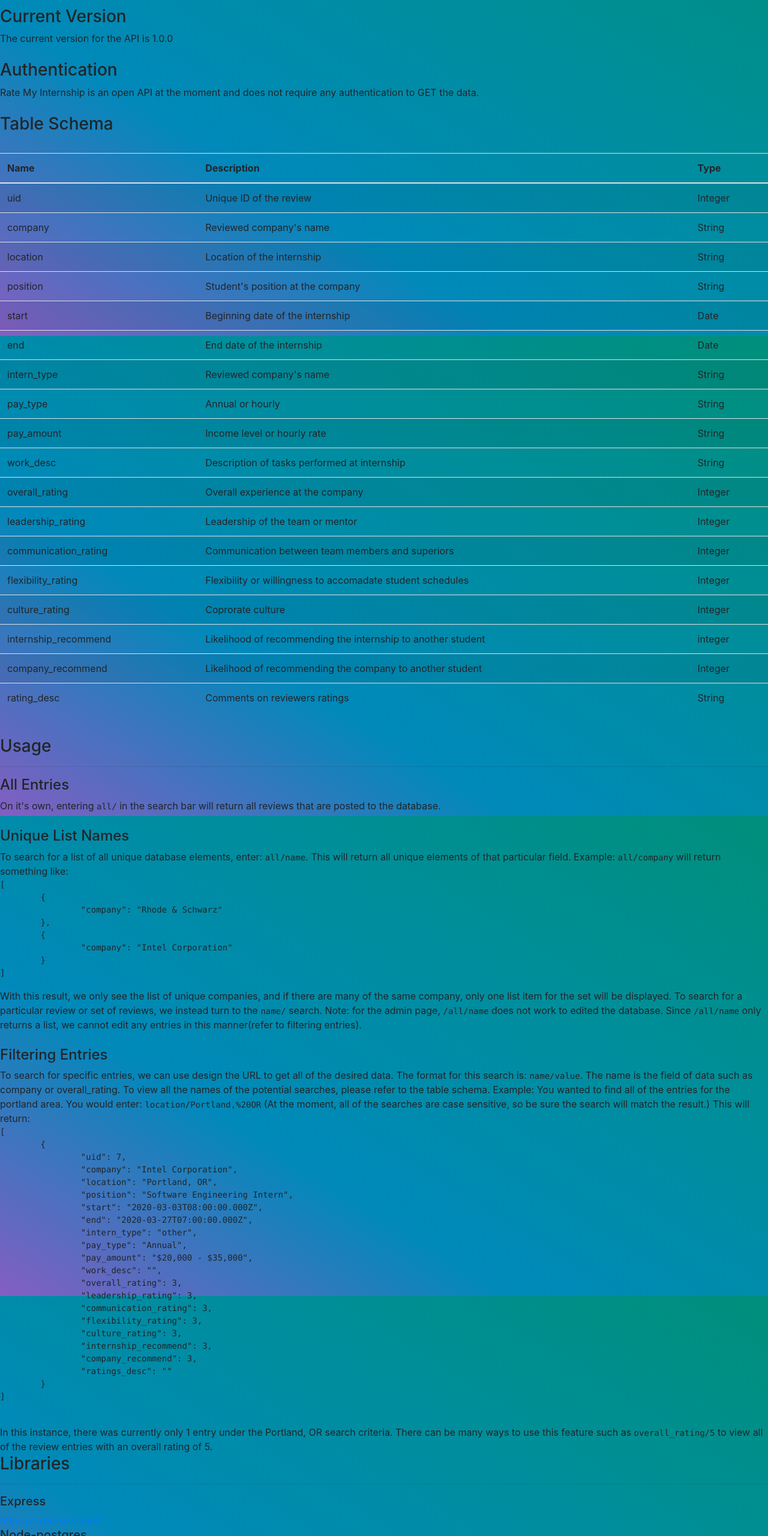
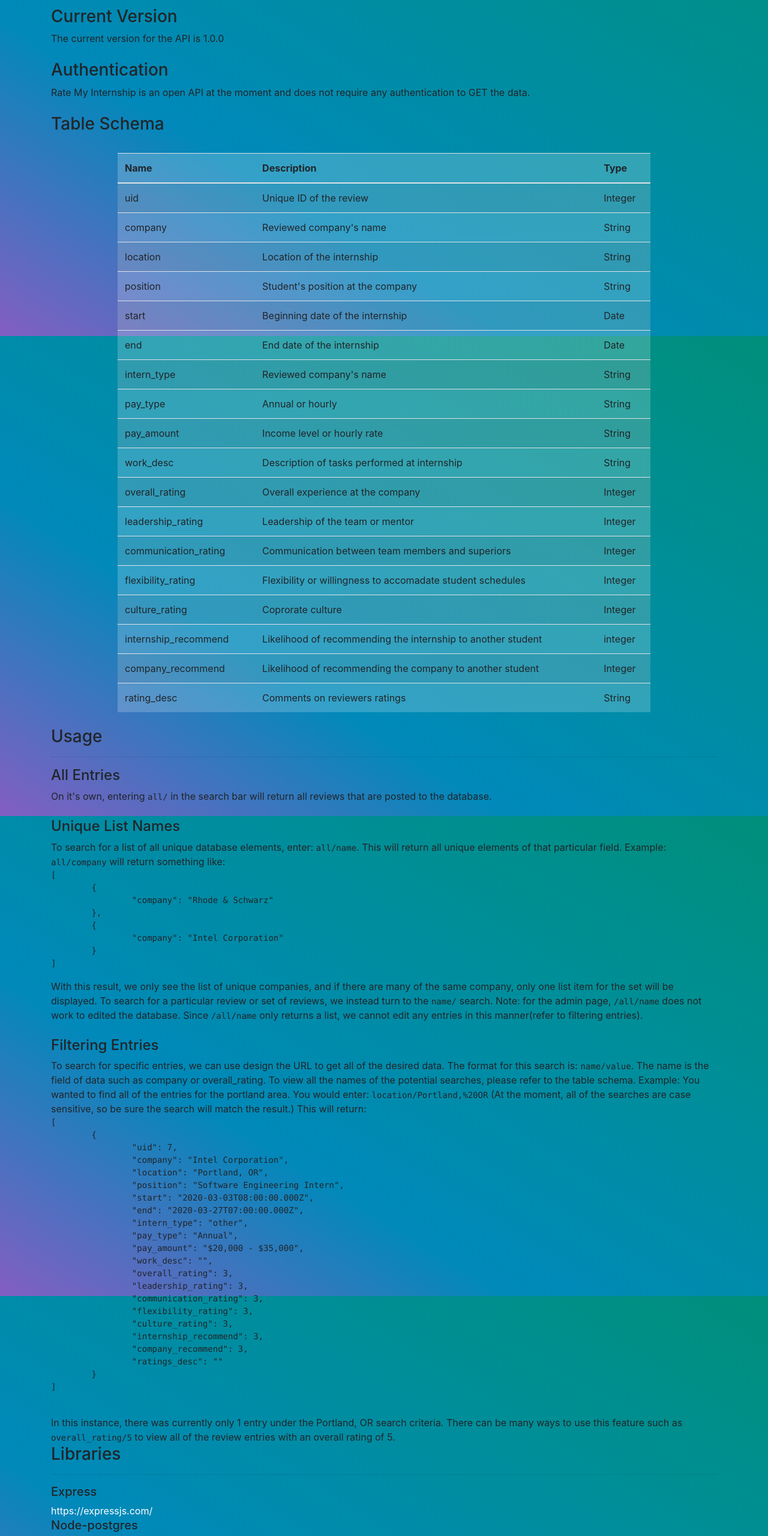
Before and after one commit to Aly-Tomato/ratemyinternship, a website: page views/documentation.html in a window 1280 px wide. Shown: the part 240-2800 px from the top of the page at 60% size. Drawn offline with nearby package versions, Linux system fonts and the light colour scheme.

Commit message:
update documentation styles

```diff
--- a/static/css/base.css
+++ b/static/css/base.css
@@ -24,9 +24,15 @@ body {
     border-bottom: solid #845ec2 1px;
 }
 
-a{
-    color: #845EC2;
+#expresslink, #nodelink {
+    color: white;
 }
-a:hover{
+#expresslink:hover, #nodelink:hover {
     color: #008f7a;
 }
+
+#admin-table{
+    background-color: rgba(255, 255, 255, 0.2);
+    width: 80%;
+    margin: 0 auto;
+}
--- a/views/documentation.html
+++ b/views/documentation.html
@@ -28,6 +28,8 @@
       </ul>
     </div>
   </nav>
+  <div class="container">
+
   <h1>DOCUMENTATION</h1>
   <hr>
   <h3>Introduction</h3>
@@ -198,12 +200,13 @@ Example: You wanted to find all of the entries for the portland area. You would
     <h3>Libraries</h3>
     <hr>
     <h5>Express</h5>
-    <a link href="https://expressjs.com/">https://expressjs.com/</a>
+    <a id="expresslink" href="https://expressjs.com/">https://expressjs.com/</a>
     <h5>Node-postgres</h5>
-    <a link href="https://expressjs.com/">https://node-postgres.com/</a>
+    <a id="nodelink" href="https://expressjs.com/">https://node-postgres.com/</a>
 
     <script type="text/javascript"
       src="https://cdnjs.cloudflare.com/ajax/libs/twitter-bootstrap/4.0.0/js/bootstrap.min.js"></script>
+  </div>
 </body>
 
 </html>
```
